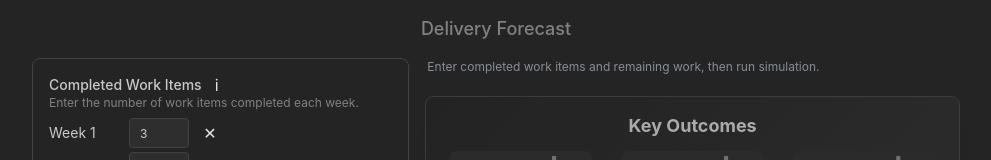
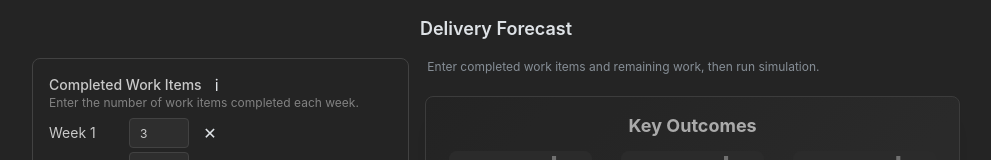
Before and after one commit to ZakLaughton/monte-carlo-forecaster, a React (Vite) app: page / in a window 1280 px wide. Shown: the top 160 px of the page, without its empty margins (144-1135 px from the left). Built offline with nearby package versions, Linux system fonts and the light colour scheme.

Commit message:
emphasize title

```diff
--- a/src/App.tsx
+++ b/src/App.tsx
@@ -63,7 +63,7 @@ function App() {
   return (
     <Container size={960} py="md">
       <Stack gap="md">
-        <Title order={4} ta="center" fw={500} c="dimmed">
+        <Title order={4} ta="center" fw={600} c="gray.3">
           Delivery Forecast
         </Title>
         <Grid gutter="md" align="flex-start">
```
